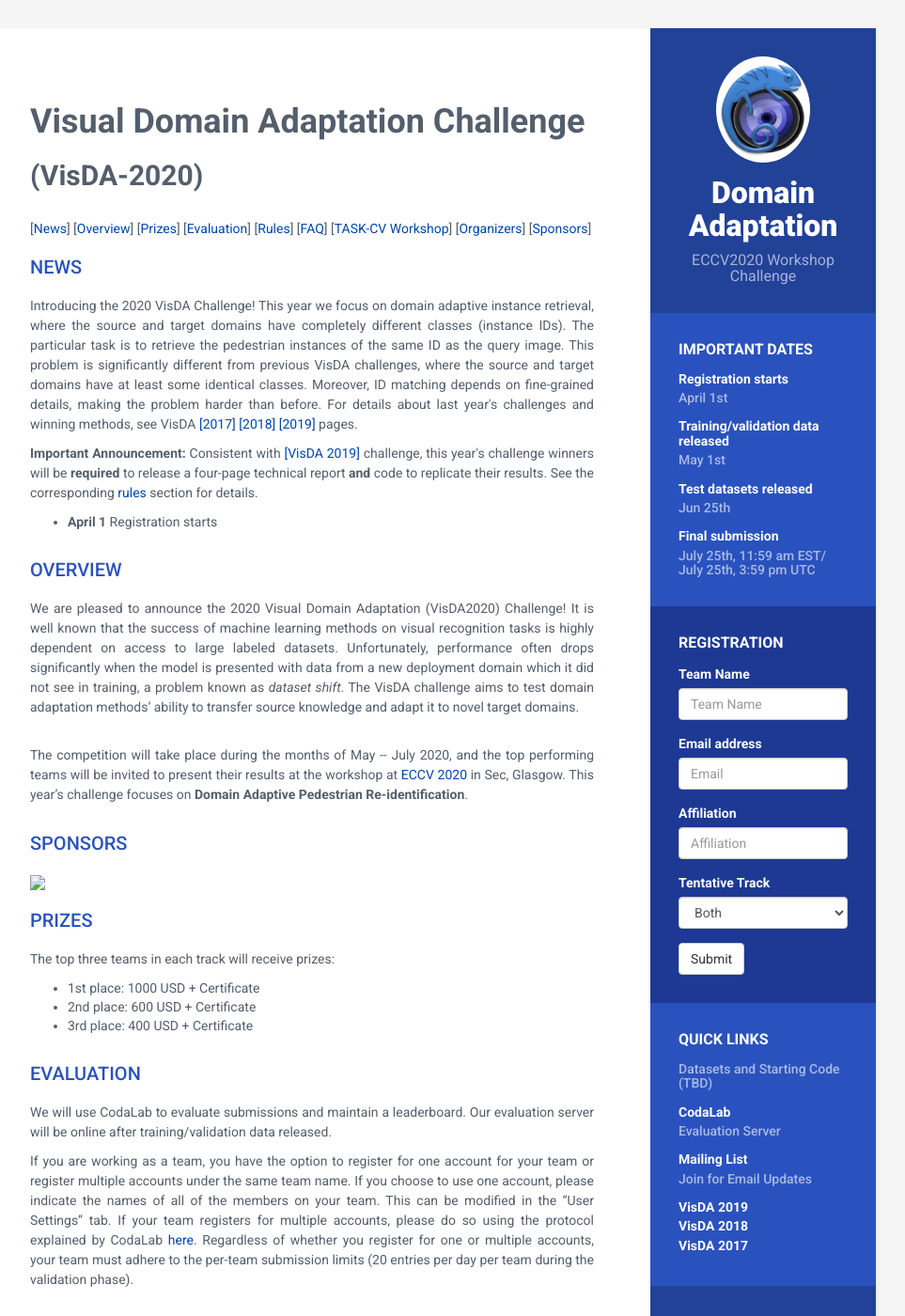
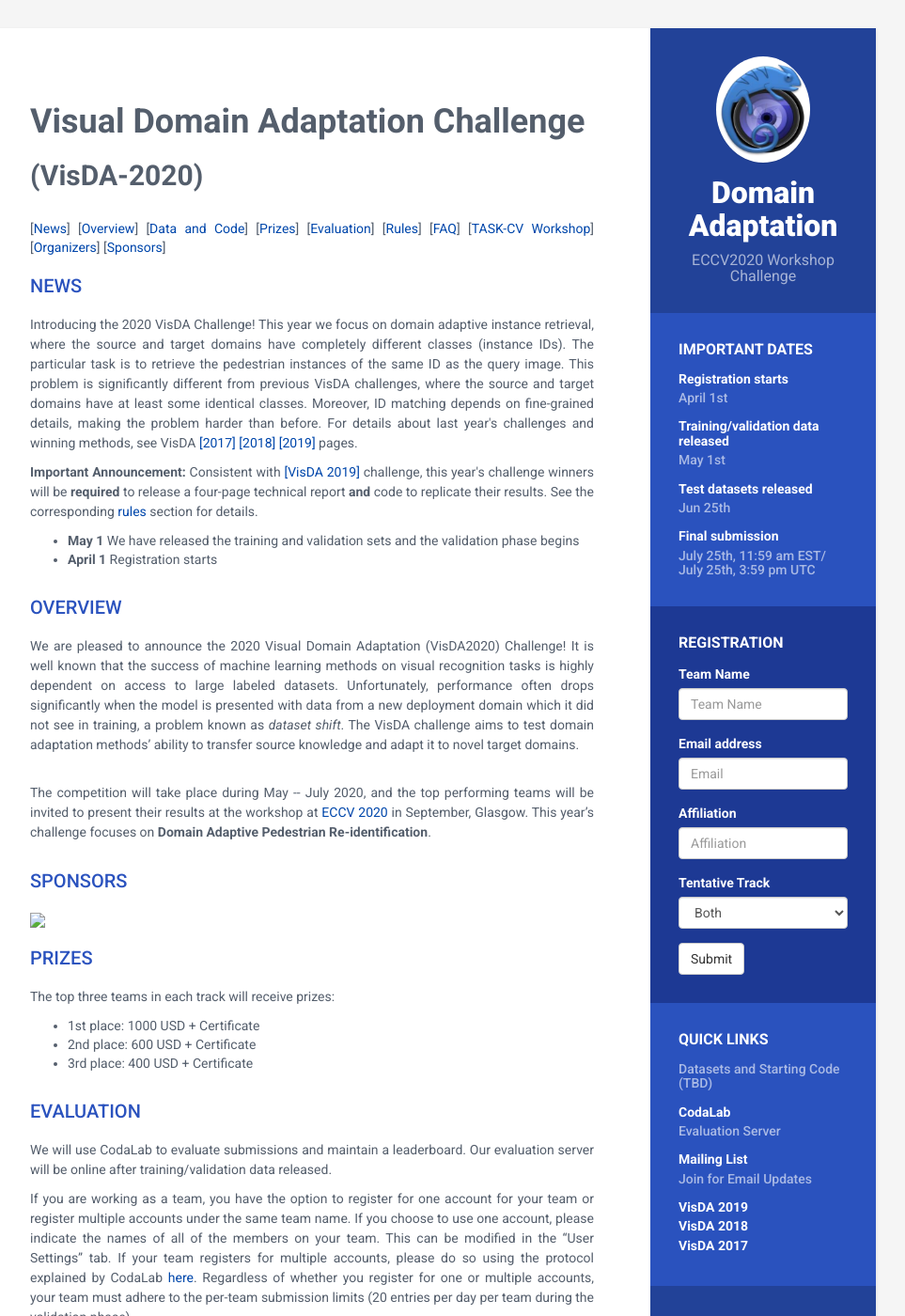
Before and after one commit to VisionLearningGroup/VisionLearningGroup.github.io, a Jekyll site: the page built from visda-2020/index.html, in a window 1280 px wide and 1400 px high. Shown: the whole window at 94% size, without its empty margins (188-1151 px from the left). Built offline with Jekyll 4.4.1, drawn with Linux system fonts in a browser that asks for light colours.

Commit message:
Training/validation released
VisDA2020 Training/validation released

```diff
--- a/_includes/sidebar.html
+++ b/_includes/sidebar.html
@@ -70,7 +70,7 @@
                 <h2 class="container-block-title">Quick Links</h2>
 
                 <div class="item">
-<!--                    <h4 class="degree"><a href = "https://github.com/VisionLearningGroup/visda-2019-public">Github Repository</a></h4>-->
+                    <h4 class="degree"><a href = "https://github.com/Simon4Yan/VisDA2020">Github Repository</a></h4>
                     <h5 class = "meta">Datasets and Starting Code (TBD)</h5>
                 </div>
 
--- a/visda-2020/index.html
+++ b/visda-2020/index.html
@@ -11,7 +11,7 @@
 
 	[<a href = "#news">News</a>]
 	[<a href = "#overview">Overview</a>]
-	<!--[<a href = "https://github.com/VisionLearningGroup/visda-2019-public">Data and Code</a>]-->
+	[<a href = "https://github.com/Simon4Yan/VisDA2020">Data and Code</a>]
 	[<a href= "#prizes">Prizes</a>]
 	[<a href = "#evaluation">Evaluation</a>]
 	[<a href = "#rules">Rules</a>]
@@ -36,6 +36,7 @@
 		See the corresponding <a href="#faq">rules</a> section for details. </p>
 
 	<ul>
+		<li><b> May 1</b> We have released the training and validation sets and the validation phase begins</li>
 		<li><b> April 1</b> Registration starts</li>
 	</ul>
 
@@ -56,7 +57,7 @@
 
 
 
-		<p> The competition will take place during the months of May -- July 2020, and the top performing teams will be invited to present their results at the workshop at <a href="https://sites.google.com/view/task-cv2020">ECCV 2020</a> in Sec, Glasgow.
+		<p> The competition will take place during May -- July 2020, and the top performing teams will be invited to present their results at the workshop at <a href="https://sites.google.com/view/task-cv2020">ECCV 2020</a> in September, Glasgow.
 			This year’s challenge focuses on <b>Domain Adaptive Pedestrian Re-identification</b>.</p>
 
 		</br>
```
